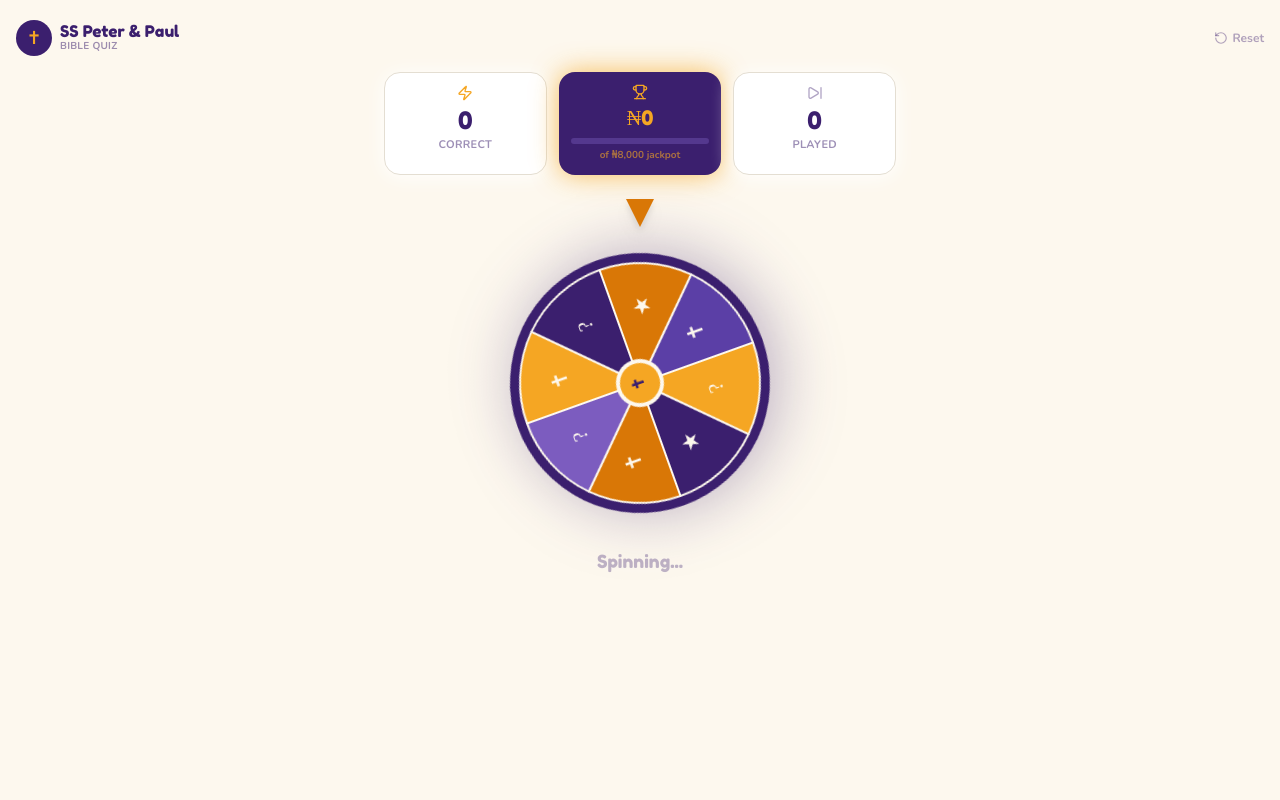
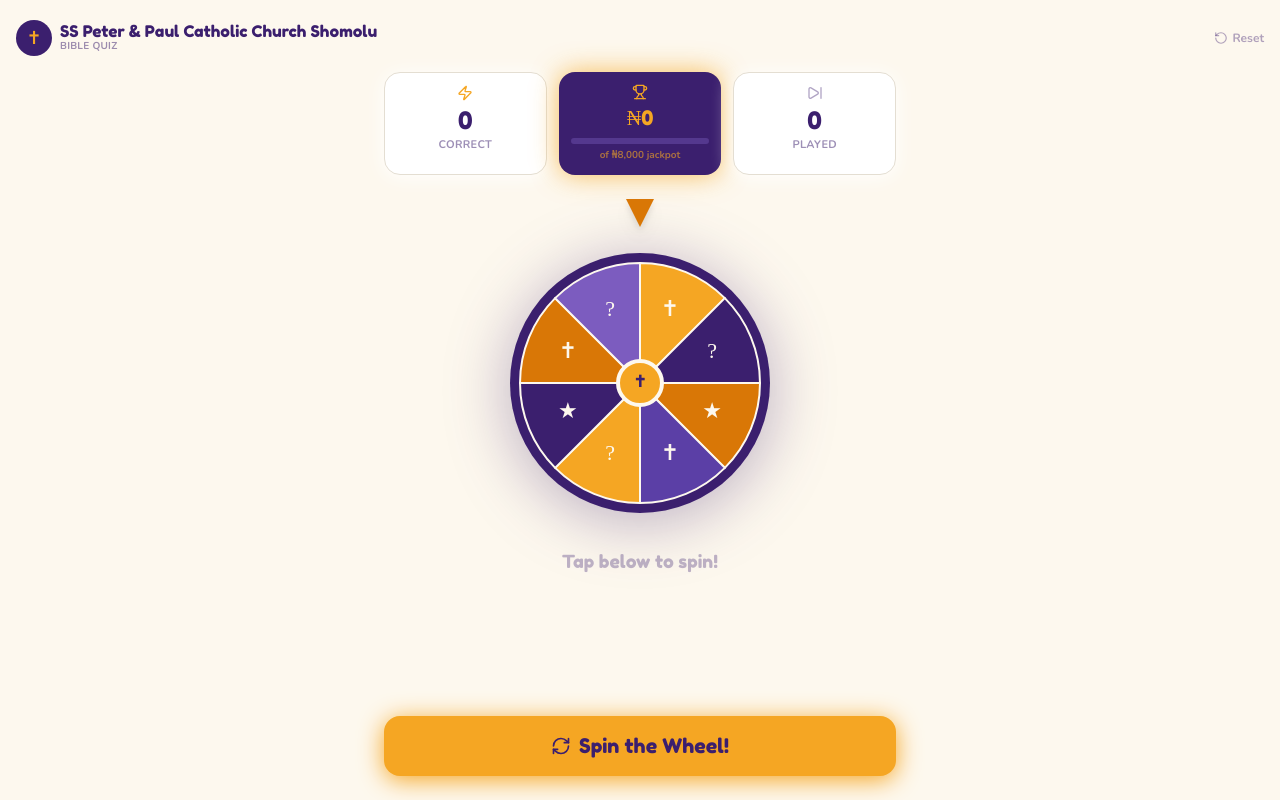
Before and after one commit to osita-dev/SSPPBIBLEQUIZ, a React (Vite) app: page / in a window 1280 px wide. Both pictures are taken after a click on the button "Start Playing!". Built offline with nearby package versions, Linux system fonts and the light colour scheme; the HTML template or start-up script is replaced by a standard one.

Commit message:
first commit

```diff
--- a/src/pages/HomePage.tsx
+++ b/src/pages/HomePage.tsx
@@ -35,19 +35,19 @@ export default function HomePage() {
         <div className="text-center space-y-2">
           <p className="font-nunito text-royal/60 text-sm font-bold uppercase tracking-widest">Welcome to</p>
           <h1 className="font-fredoka text-4xl text-royal leading-tight">
-            SS Peter & Paul
+            SS Peter & Paul Catholic Church Shomolu
           </h1>
           <h2 className="font-fredoka text-2xl text-gold-deep">
             Bible Quiz Challenge
           </h2>
           <p className="font-nunito text-royal/60 text-sm mt-3 leading-relaxed">
             Spin the wheel. Answer the question.<br />
-            Win up to <span className="text-gold-deep font-extrabold">₦8,000!</span>
+
           </p>
         </div>
 
         {/* Prize info */}
-        <div className="bg-white rounded-2xl shadow-card border border-royal/10 p-4 w-full grid grid-cols-2 gap-3 text-center">
+        {/* <div className="bg-white rounded-2xl shadow-card border border-royal/10 p-4 w-full grid grid-cols-2 gap-3 text-center">
           <div>
             <p className="font-fredoka text-2xl text-gold">₦500</p>
             <p className="text-xs text-royal/50 font-bold uppercase">per correct answer</p>
@@ -56,7 +56,7 @@ export default function HomePage() {
             <p className="font-fredoka text-2xl text-royal">₦8,000</p>
             <p className="text-xs text-royal/50 font-bold uppercase">jackpot prize</p>
           </div>
-        </div>
+        </div> */}
 
         {/* CTA */}
         <motion.button
@@ -68,10 +68,6 @@ export default function HomePage() {
           <Play className="w-6 h-6 fill-current" />
           Start Playing!
         </motion.button>
-
-        <p className="font-nunito text-royal/40 text-xs text-center">
-          Questions repeat randomly — play forever!
-        </p>
       </motion.div>
     </div>
   );
--- a/src/pages/QuizPage.tsx
+++ b/src/pages/QuizPage.tsx
@@ -11,8 +11,11 @@ export default function QuizPage() {
   const { phase, triggerSpin, resetGame } = useQuizStore();
   useSpinLogic();
 
+  const isIdle = phase === "idle";
   const isSpinning = phase === "spinning";
-  const isQuestion = phase === "question" || phase === "feedback";
+  const showWheel = isIdle || isSpinning;
+  const showQuestion = phase === "question" || phase === "feedback";
+  const showSpinButton = isIdle || isSpinning; // hidden during question/feedback
 
   return (
     <div className="min-h-screen bg-cream flex flex-col relative overflow-hidden">
@@ -23,7 +26,7 @@ export default function QuizPage() {
             <span className="text-gold text-lg">✝</span>
           </div>
           <div>
-            <p className="font-fredoka text-royal text-base leading-none">SS Peter & Paul</p>
+            <p className="font-fredoka text-royal text-base leading-none">SS Peter & Paul Catholic Church Shomolu</p>
             <p className="text-[10px] text-royal/50 font-bold uppercase tracking-wide">Bible Quiz</p>
           </div>
         </div>
@@ -44,8 +47,8 @@ export default function QuizPage() {
       {/* Main content area */}
       <div className="flex-1 flex flex-col items-center justify-start px-4 pb-8">
         <AnimatePresence mode="wait">
-          {/* SPIN PHASE */}
-          {(phase === "spinning" || phase === "home") && (
+          {/* WHEEL — shown when idle (waiting for tap) or actively spinning */}
+          {showWheel && (
             <motion.div
               key="wheel"
               className="flex flex-col items-center gap-6 w-full"
@@ -56,13 +59,13 @@ export default function QuizPage() {
             >
               <SpinWheel />
               <p className="font-fredoka text-royal/60 text-lg animate-pulse">
-                {isSpinning ? "Spinning..." : "Get ready..."}
+                {isSpinning ? "Spinning..." : "Tap below to spin!"}
               </p>
             </motion.div>
           )}
 
-          {/* QUESTION PHASE */}
-          {isQuestion && (
+          {/* QUESTION + FEEDBACK */}
+          {showQuestion && (
             <motion.div
               key="question"
               className="w-full"
@@ -74,34 +77,23 @@ export default function QuizPage() {
             </motion.div>
           )}
         </AnimatePresence>
-
-        {/* Spin again button — only when not currently spinning or in question */}
-        {phase === "question" && (
-          <motion.div
-            className="mt-2 w-full max-w-lg"
-            initial={{ opacity: 0 }}
-            animate={{ opacity: 1 }}
-            transition={{ delay: 0.6 }}
-          >
-          </motion.div>
-        )}
       </div>
 
-      {/* Bottom spin trigger — only visible when on question (manual spin if needed) */}
-      {phase !== "spinning" && phase !== "feedback" && (
+      {/* Bottom spin trigger — only when idle (not while spinning, answering, or in feedback) */}
+      {showSpinButton && (
         <div className="px-4 pb-6">
           <motion.button
             onClick={triggerSpin}
+            disabled={isSpinning}
             className={`w-full max-w-lg mx-auto flex items-center justify-center gap-2 rounded-2xl py-4 font-fredoka text-xl shadow-gold transition-all
-              ${phase === "question" ? "bg-royal/10 text-royal/30 cursor-not-allowed" : "bg-gold hover:bg-gold-deep text-royal ripple-btn relative"}
+              ${isSpinning ? "bg-royal/10 text-royal/30 cursor-not-allowed" : "bg-gold hover:bg-gold-deep text-royal ripple-btn relative"}
             `}
-            disabled={phase === "question"}
-            whileTap={phase !== "question" ? { scale: 0.96 } : {}}
+            whileTap={!isSpinning ? { scale: 0.96 } : {}}
             style={{ display: "block", marginLeft: "auto", marginRight: "auto" }}
           >
             <span className="flex items-center justify-center gap-2">
-              <RefreshCw className="w-5 h-5" />
-              {phase === "question" ? "Answer to continue..." : "Spin the Wheel!"}
+              <RefreshCw className={`w-5 h-5 ${isSpinning ? "animate-spin" : ""}`} />
+              {isSpinning ? "Spinning..." : "Spin the Wheel!"}
             </span>
           </motion.button>
         </div>
--- a/src/store/useQuizStore.ts
+++ b/src/store/useQuizStore.ts
@@ -39,7 +39,7 @@ export const useQuizStore = create<QuizState>((set, get) => ({
   spinDegrees: 1800,
 
   startGame: () => {
-    set({ phase: "spinning", spinDegrees: 1800 + Math.floor(Math.random() * 1440) });
+    set({ phase: "idle" });
   },
 
   triggerSpin: () => {
@@ -74,16 +74,15 @@ export const useQuizStore = create<QuizState>((set, get) => ({
       phase: "feedback",
     });
 
-    // auto-advance to next spin after feedback
+    // return to idle after feedback — user must tap spin again
     setTimeout(() => {
-      get().triggerSpin();
+      set({ phase: "idle", currentQuestion: null });
     }, 2000);
   },
 
   skipQuestion: () => {
     const { totalSkipped } = get();
-    set({ totalSkipped: totalSkipped + 1 });
-    get().triggerSpin();
+    set({ totalSkipped: totalSkipped + 1, phase: "idle", currentQuestion: null });
   },
 
   resetGame: () => {
--- a/src/types/quiz.ts
+++ b/src/types/quiz.ts
@@ -10,6 +10,7 @@ export type AnswerState = "idle" | "correct" | "wrong";
 
 export type GamePhase =
   | "home"       // landing screen
+  | "idle"       // wheel visible, waiting for user to tap spin
   | "spinning"   // wheel is spinning
   | "question"   // question visible, awaiting answer
-  | "feedback";  // showing correct/wrong briefly before next spin
+  | "feedback";  // showing correct/wrong briefly before returning to idle
```
